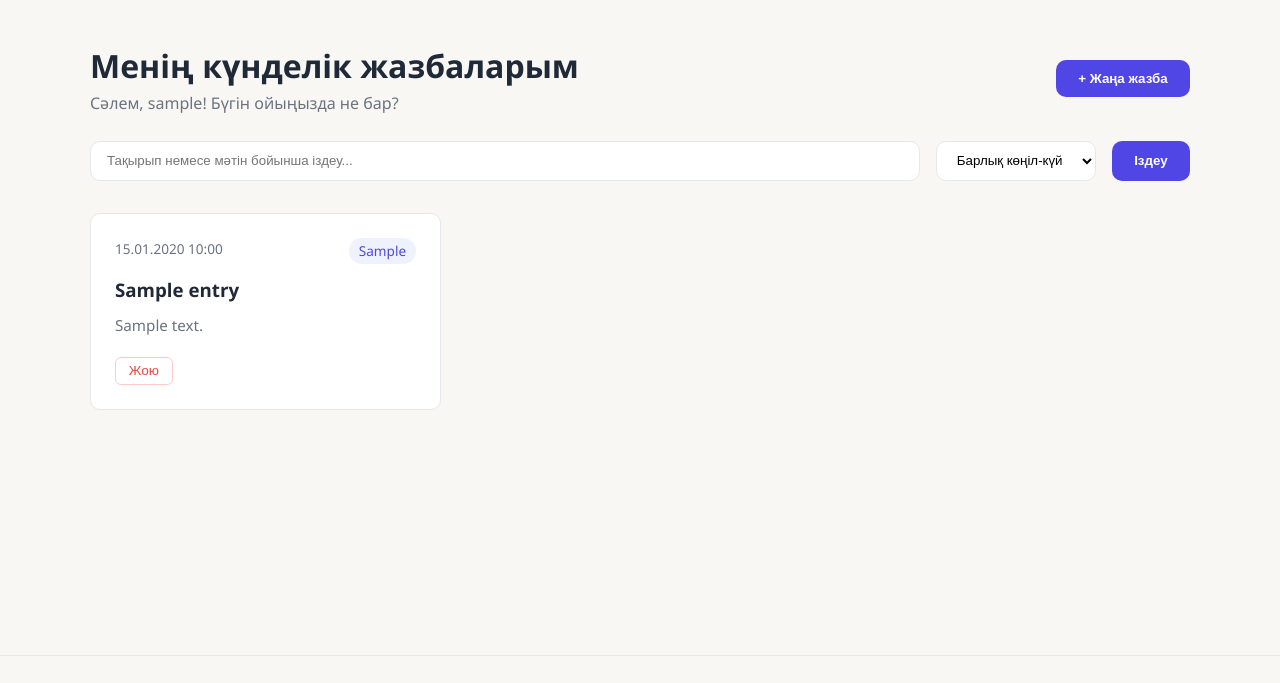
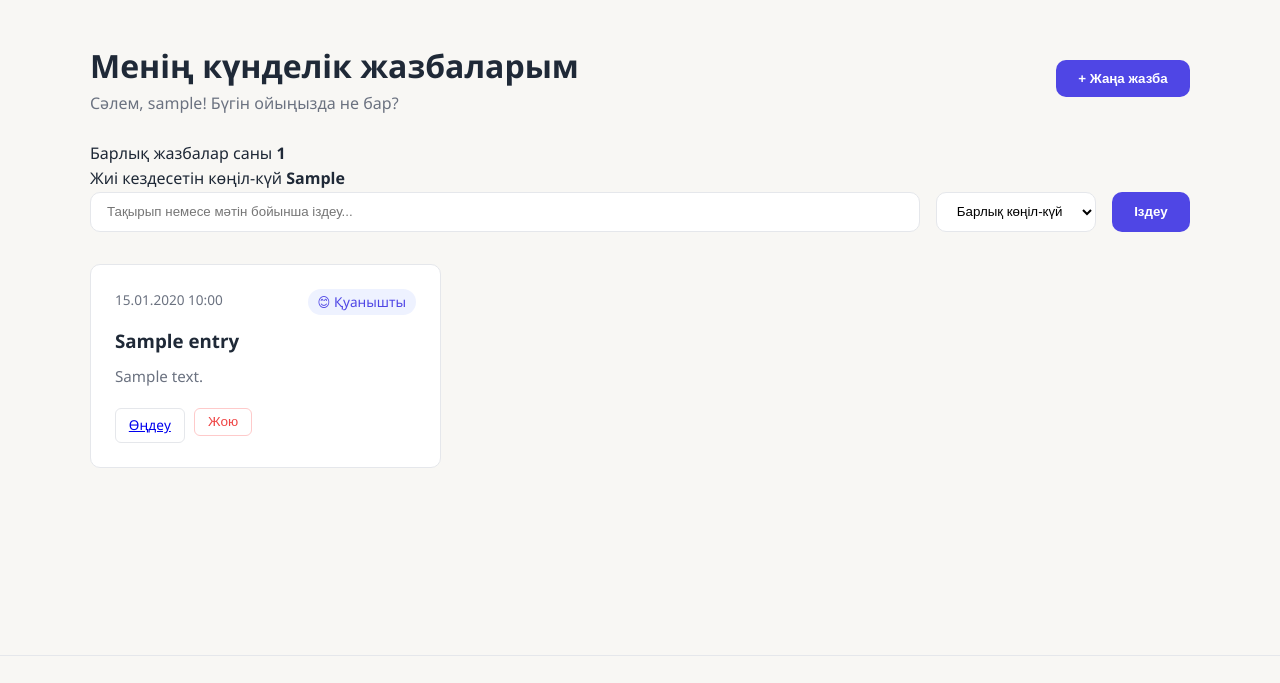
Before and after one commit to Ayazhan0612/personal-diary-php, a PHP site: page /diary.php in a window 1280 px wide. Shown: the part 73-756 px from the top of the page. Run offline with PHP 8.4, Linux system fonts and the light colour scheme; the visitor is signed in with stand-in values (Sample User, id 1); data comes from the database, SQL or seed files in the repository; tables that the repository leaves empty hold one stand-in row (values such as "Sample post").

Commit message:
Update diary.php
feat: add statistics, category JOIN, and edit link in diary.php

```diff
--- a/diary.php
+++ b/diary.php
@@ -24,6 +24,8 @@ $formSuccess = '';
 
 if (isset($_GET['added'])) {
     $formSuccess = 'Жаңа жазба дерекқорға сәтті сақталды!';
+} elseif (isset($_GET['updated'])) {
+    $formSuccess = 'Жазба сәтті жаңартылды!';
 } elseif (isset($_GET['deleted'])) {
     $formSuccess = 'Жазба сәтті жойылды.';
 }
@@ -45,7 +47,6 @@ if ($_SERVER['REQUEST_METHOD'] === 'POST' && isset($_POST['add_entry'])) {
     }
 
     if (empty($formErrors)) {
-        // Санат ID-ін алу (егер categories кестесінде болса)
         $catStmt = $pdo->prepare('SELECT id FROM categories WHERE name = ? LIMIT 1');
         $catStmt->execute([$mood]);
         $catRow = $catStmt->fetch();
@@ -72,25 +73,40 @@ if ($_SERVER['REQUEST_METHOD'] === 'POST' && isset($_POST['delete_entry'])) {
     exit;
 }
 
-// 3. Пайдаланушының жазбаларын оқу және іздеу/сүзу (READ)
+// 3. Пайдаланушы статистикасын есептеу
+$statsStmt = $pdo->prepare('SELECT COUNT(*) AS total FROM entries WHERE user_id = ?');
+$statsStmt->execute([$userId]);
+$totalEntries = (int)$statsStmt->fetchColumn();
+
+$topMoodStmt = $pdo->prepare(
+    'SELECT mood, COUNT(*) AS cnt FROM entries WHERE user_id = ? GROUP BY mood ORDER BY cnt DESC LIMIT 1'
+);
+$topMoodStmt->execute([$userId]);
+$topMoodRow = $topMoodStmt->fetch();
+$topMoodLabel = $topMoodRow ? ($allowedMoods[$topMoodRow['mood']] ?? $topMoodRow['mood']) : 'Әзірге жоқ';
+
+// 4. Пайдаланушының жазбаларын categories кестесімен біріктіріп оқу (READ + JOIN)
 $searchQuery = trim($_GET['search'] ?? '');
 $selectedMood = $_GET['mood'] ?? 'all';
 
-$sql = 'SELECT id, mood, title, content, created_at FROM entries WHERE user_id = :user_id';
+$sql = 'SELECT e.id, e.mood, e.title, e.content, e.created_at, c.name AS category_name
+        FROM entries e
+        LEFT JOIN categories c ON e.category_id = c.id
+        WHERE e.user_id = :user_id';
 $params = ['user_id' => $userId];
 
 if ($selectedMood !== 'all' && array_key_exists($selectedMood, $allowedMoods)) {
-    $sql .= ' AND mood = :mood';
+    $sql .= ' AND e.mood = :mood';
     $params['mood'] = $selectedMood;
 }
 
 if ($searchQuery !== '') {
-    $sql .= ' AND (title LIKE :search_title OR content LIKE :search_content)';
+    $sql .= ' AND (e.title LIKE :search_title OR e.content LIKE :search_content)';
     $params['search_title'] = '%' . $searchQuery . '%';
     $params['search_content'] = '%' . $searchQuery . '%';
 }
 
-$sql .= ' ORDER BY created_at DESC';
+$sql .= ' ORDER BY e.created_at DESC';
 
 $stmt = $pdo->prepare($sql);
 $stmt->execute($params);
@@ -106,6 +122,18 @@ include 'includes/header.php';
             <p class="subtitle">Сәлем, <?= htmlspecialchars($_SESSION['username'] ?? 'Пайдаланушы') ?>! Бүгін ойыңызда не бар?</p>
         </div>
         <button type="button" class="btn btn-primary" id="openModalBtn">+ Жаңа жазба</button>
+    </div>
+
+    <!-- СТАТИСТИКА БЛОГЫ -->
+    <div class="stats-bar">
+        <div class="stat-card">
+            <span class="stat-label">Барлық жазбалар саны</span>
+            <strong class="stat-value"><?= $totalEntries ?></strong>
+        </div>
+        <div class="stat-card">
+            <span class="stat-label">Жиі кездесетін көңіл-күй</span>
+            <strong class="stat-value"><?= htmlspecialchars($topMoodLabel) ?></strong>
+        </div>
     </div>
 
     <?php if (!empty($formErrors)): ?>
@@ -147,9 +175,10 @@ include 'includes/header.php';
             <?php foreach ($filteredEntries as $item): ?>
                 <?php
                     $formattedDate = date('d.m.Y H:i', strtotime($item['created_at']));
-                    $badgeText = $allowedMoods[$item['mood']] ?? htmlspecialchars($item['mood']);
+                    $moodKey = $item['category_name'] ?? $item['mood'];
+                    $badgeText = $allowedMoods[$moodKey] ?? htmlspecialchars($moodKey);
                 ?>
-                <article class="entry-card" data-mood="<?= htmlspecialchars($item['mood']) ?>">
+                <article class="entry-card" data-mood="<?= htmlspecialchars($moodKey) ?>">
                     <div>
                         <div class="entry-meta">
                             <span class="entry-date"><?= htmlspecialchars($formattedDate) ?></span>
@@ -159,6 +188,7 @@ include 'includes/header.php';
                         <p><?= nl2br(htmlspecialchars($item['content'])) ?></p>
                     </div>
                     <div class="entry-actions">
+                        <a href="edit.php?id=<?= (int)$item['id'] ?>" class="btn-small btn-edit">Өңдеу</a>
                         <form action="diary.php" method="POST" onsubmit="return confirm('Бұл жазбаны өшіруге сенімдісіз бе?');">
                             <input type="hidden" name="delete_entry" value="1">
                             <input type="hidden" name="entry_id" value="<?= (int)$item['id'] ?>">
```
